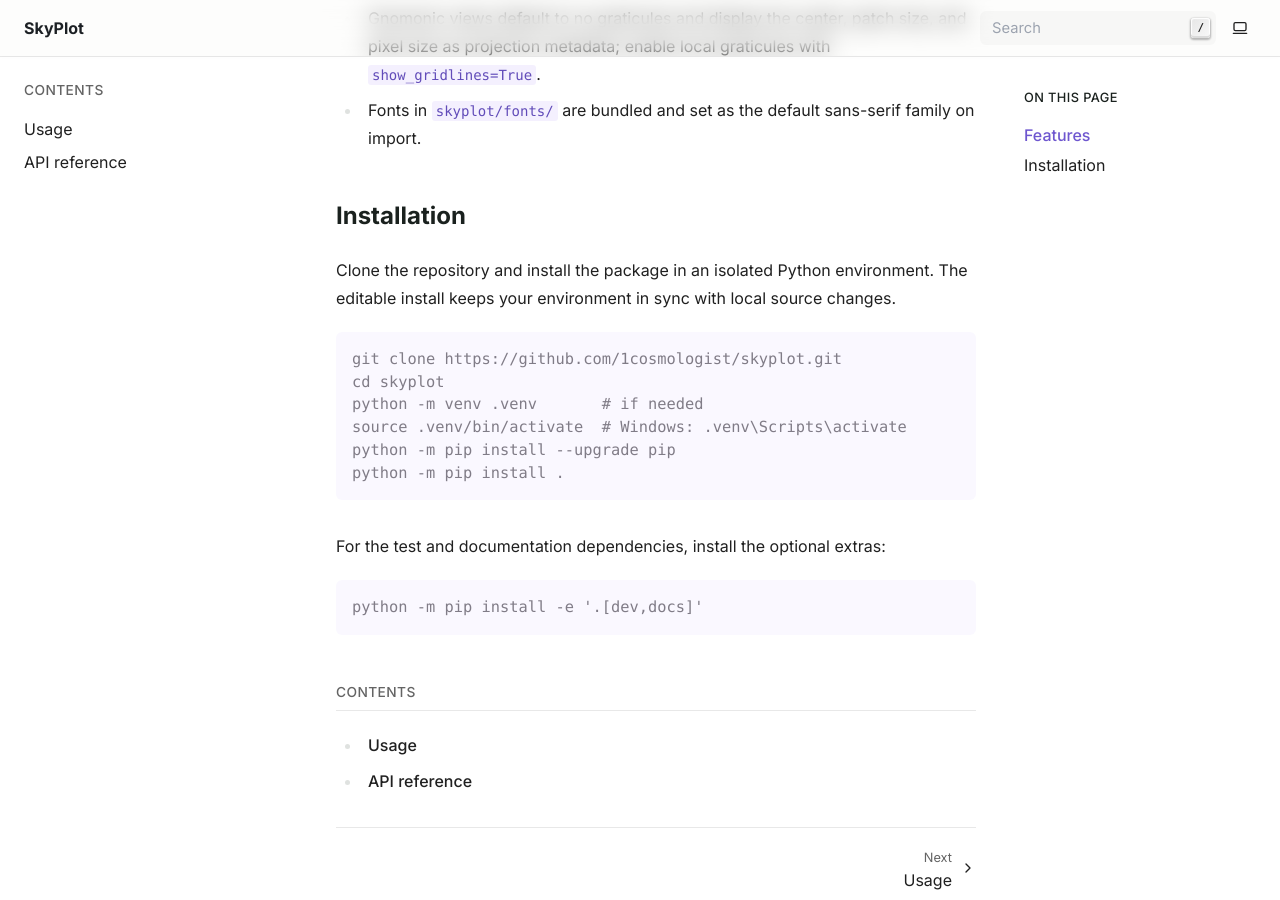
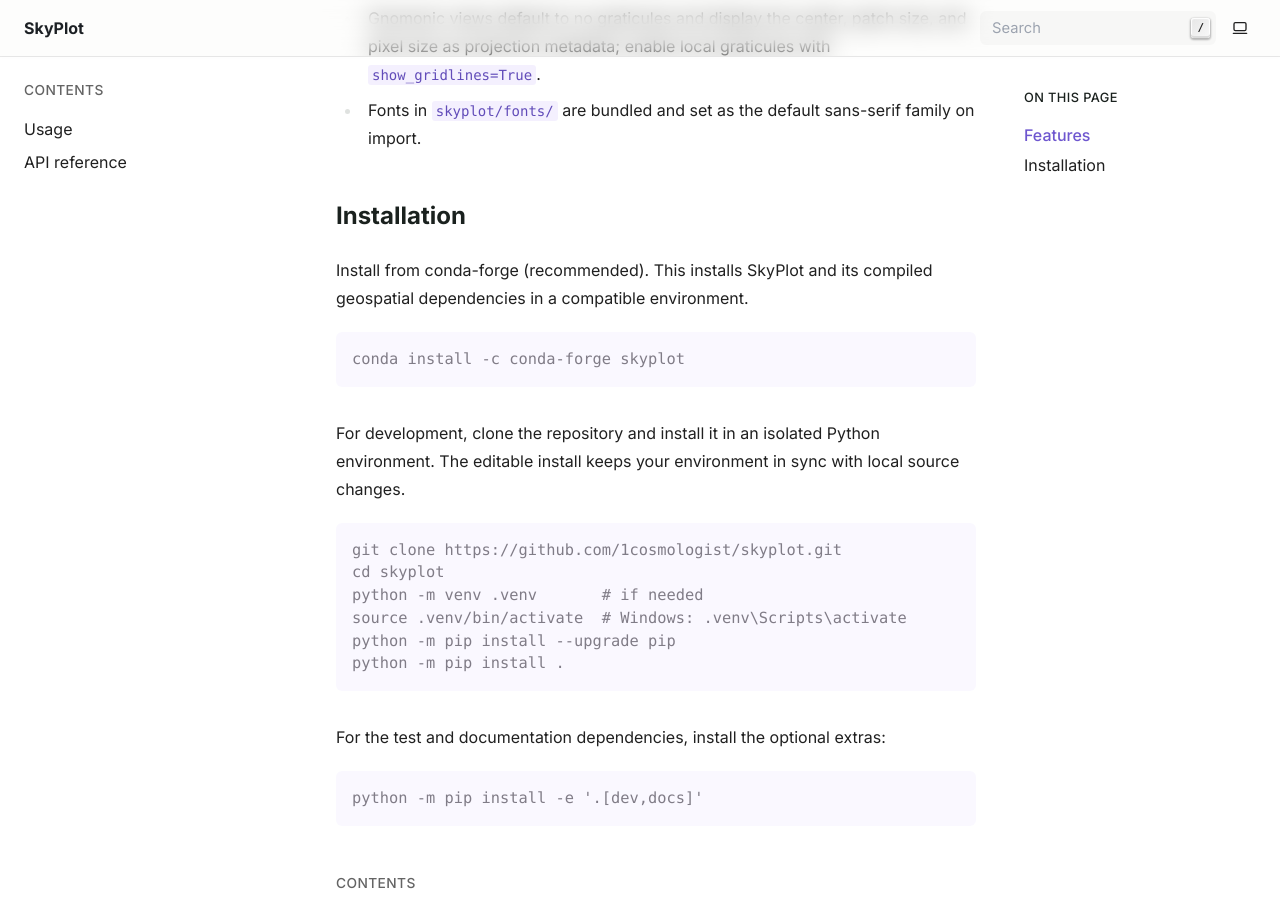
Before and after one commit to 1cosmologist/skyplot, a Sphinx documentation site: the page built from docs/index.rst, in a window 1280 px wide and 900 px high, scrolled down 828 px. Built offline with Sphinx 7.4.7, drawn with Linux system fonts in a browser that asks for light colours; the version number could not be read and is left out.

Commit message:
conda install instruction

```diff
--- a/docs/index.rst
+++ b/docs/index.rst
@@ -32,8 +32,16 @@
 Installation
 ------------
 
-Clone the repository and install the package in an isolated Python environment.
-The editable install keeps your environment in sync with local source changes.
+Install from conda-forge (recommended). This installs SkyPlot and its compiled
+geospatial dependencies in a compatible environment.
+
+.. code-block:: console
+
+   conda install -c conda-forge skyplot
+
+For development, clone the repository and install it in an isolated Python
+environment. The editable install keeps your environment in sync with local
+source changes.
 
 .. code-block:: console
 
```
